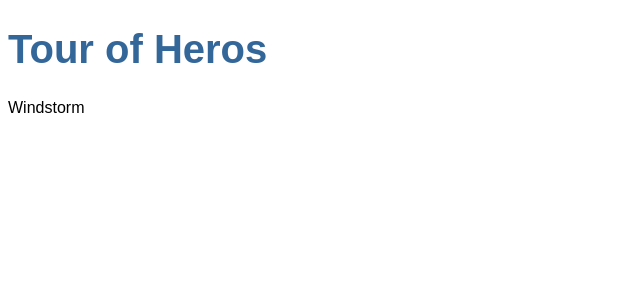
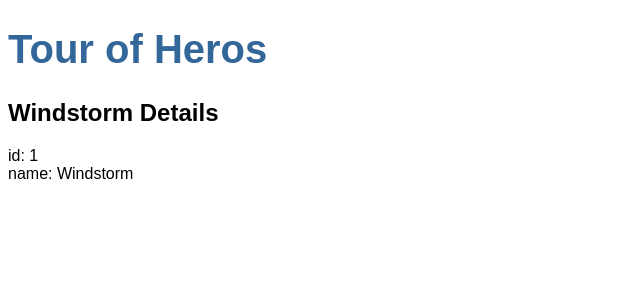
Before and after one commit to ronanmoriarty/angular-tutorial, an Angular app: page / in a window 1280 px wide. Shown: the top 300 px of the page, without its empty margins (0-640 px from the left). Built offline with nearby package versions, Linux system fonts and the light colour scheme.

Commit message:
Add a Hero class and bind to that in heroes component

```diff
--- /dev/null
+++ b/src/app/hero.ts
@@ -0,0 +1,4 @@
+export class Hero {
+    id: number;
+    name: string;
+}
--- a/src/app/heroes/heroes.component.html
+++ b/src/app/heroes/heroes.component.html
@@ -1 +1,3 @@
-{{hero}}
+<h2>{{hero.name}} Details</h2>
+<div><span>id: </span>{{hero.id}}</div>
+<div><span>name: </span>{{hero.name}}</div>
--- a/src/app/heroes/heroes.component.ts
+++ b/src/app/heroes/heroes.component.ts
@@ -1,4 +1,5 @@
 import { Component, OnInit } from '@angular/core';
+import { Hero } from '../hero';
 
 @Component({
   selector: 'app-heroes',
@@ -6,11 +7,14 @@
   styleUrls: ['./heroes.component.css']
 })
 export class HeroesComponent implements OnInit {
+  hero: Hero = {
+    id: 1,
+    name: 'Windstorm'
+  };
 
   constructor() { }
 
   ngOnInit() {
   }
 
-  hero = "Windstorm";
 }
```
